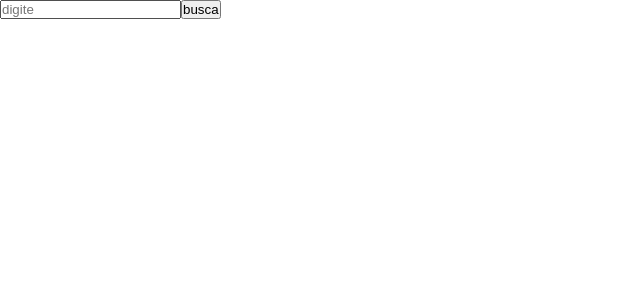
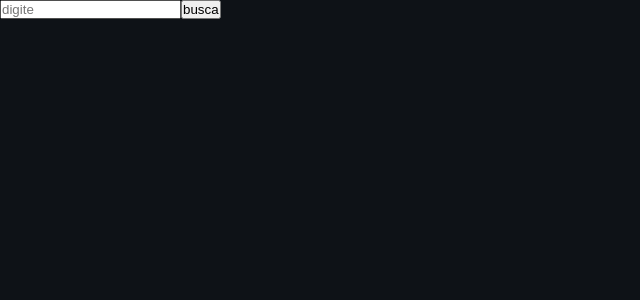
Before and after one commit to kpmnta/teste-neoway, a React (Create React App) app: page / in a window 1280 px wide. Shown: the top 300 px of the page, without its empty margins (0-640 px from the left). Built offline with nearby package versions, Linux system fonts and the light colour scheme; the HTML template or start-up script is replaced by a standard one.

Commit message:
fix: adding color palette

```diff
--- a/src/index.css
+++ b/src/index.css
@@ -4,6 +4,10 @@
 :root {
   --fontHeading: 'Roboto Slab', serif;
   --fontBody: 'Montserrat', sans-serif;
+  --colorBg: #0e1217;
+  --colorAccent: #1f003b;
+  --colorText: #f2e9e4;
+  --colorPurple: #5a189a;
 }
 
 *,
@@ -16,12 +20,15 @@
 
 body {
   font-size: 62.5%;
+  background-color: var(--colorBg);
+  color: var(--colorText)
 }
 
 ul {
   list-style: none;
 }
 
-a {
+a, button {
   text-decoration: none;
+  cursor: pointer;
 }
```
